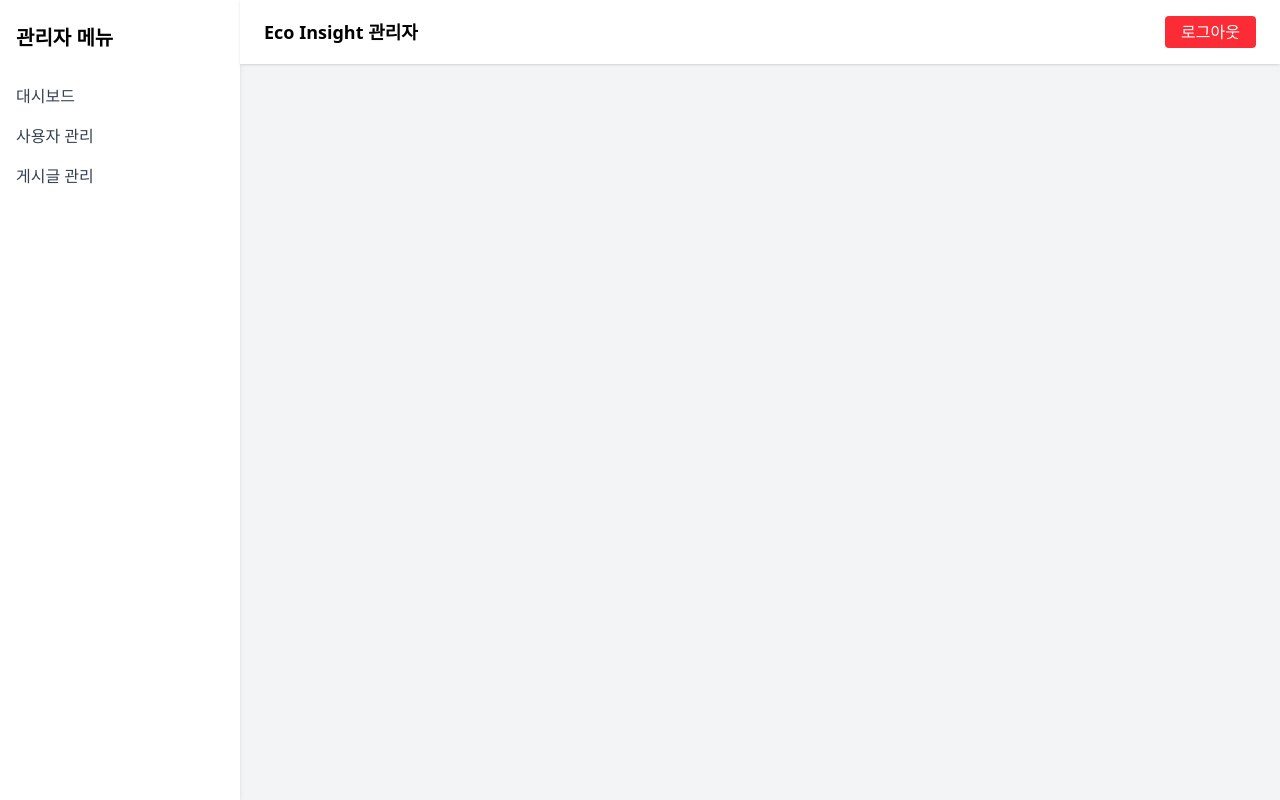
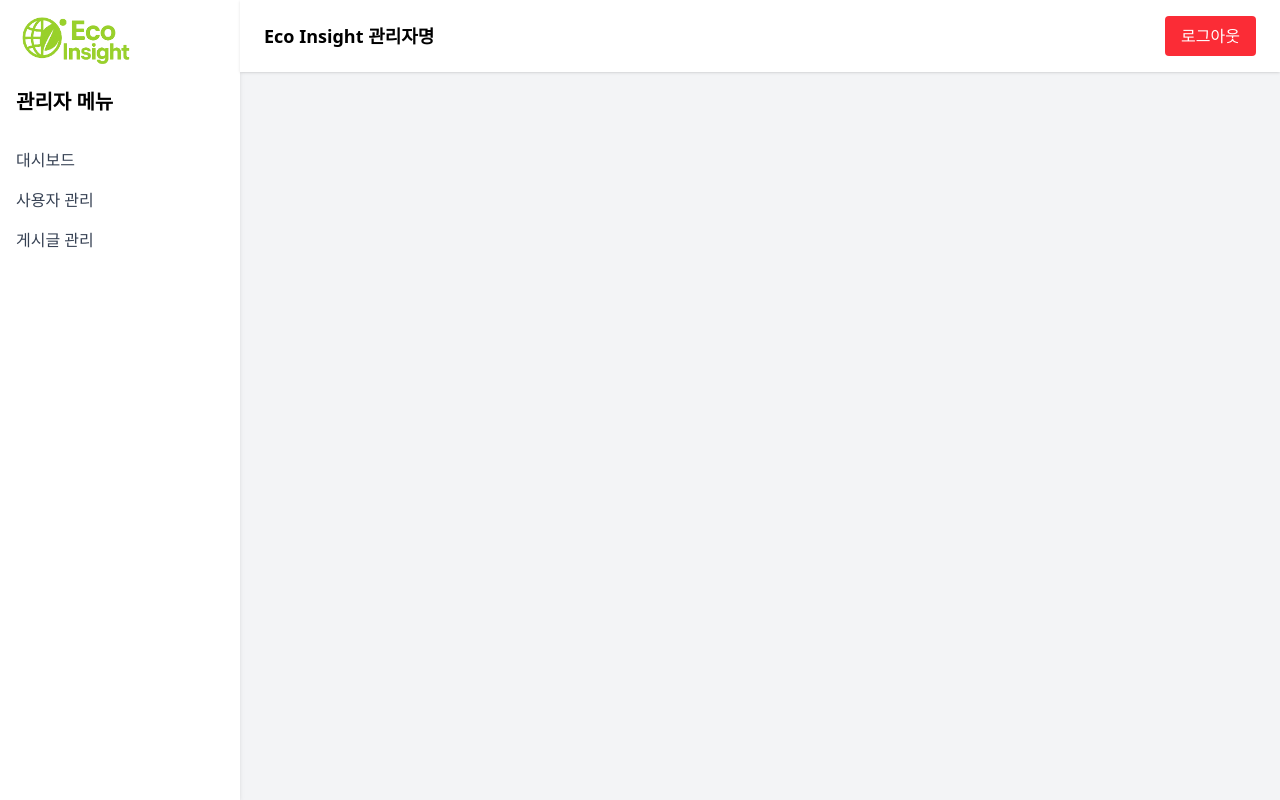
Before and after one commit to holelung/EcoInsight, a React (Vite) app in the folder frontend/eco-insight/: page /admin/dashboard in a window 1280 px wide. Built offline with nearby package versions, Linux system fonts and the light colour scheme.

Commit message:
adminDashBoard editing..

```diff
--- a/frontend/eco-insight/src/components/Button/ListItem.jsx
+++ b/frontend/eco-insight/src/components/Button/ListItem.jsx
@@ -3,8 +3,10 @@ const ListItem = ({ children, onClick }) => {
 
   return (
     <>
-      <li className="px-2 py-1 rounded-lg hover:bg-main active:opacity-80"
-      onClick={onClick}>{children}</li>
+      <li
+        className="px-2 py-1 rounded-lg hover:bg-main active:opacity-80"
+        onClick={onClick}
+      >{children}</li>
     </>
   );
 }
--- a/frontend/eco-insight/src/components/Layout/AdminLayout.jsx
+++ b/frontend/eco-insight/src/components/Layout/AdminLayout.jsx
@@ -1,13 +1,20 @@
 import { Outlet, useNavigate } from "react-router-dom";
+import logo from "../../assets/EcoInsigthLogo2.png";
 
 const AdminLayout = () => {
   const navi = useNavigate();
 
+  const clickLogout = () => {
+    localStorage.clear();
+    navi("/");
+  }
+
   return (
     <div className="flex min-h-screen bg-gray-100">
       {/* 사이드바 */}
-      <aside className="w-60 bg-white shadow-md px-4 py-6">
-        <h2 className="text-xl font-bold mb-8">관리자 메뉴</h2>
+      <aside className="w-60 bg-white shadow-md px-4 py-3">
+        <img src={logo} alt="EcoInsightLogo" className="h-14 w-auto" />
+        <h2 className="text-xl font-bold mb-8 mt-5">관리자 메뉴</h2>
         <ul className="space-y-4 text-gray-700">
           <li
             className="cursor-pointer hover:text-green-600"
@@ -34,13 +41,10 @@ const AdminLayout = () => {
       <div className="flex flex-col flex-grow">
         {/* 상단바 */}
         <header className="bg-white shadow px-6 py-4 flex justify-between items-center">
-          <h1 className="text-lg font-semibold">Eco Insight 관리자</h1>
+          <h1 className="text-lg font-semibold">Eco Insight 관리자명</h1>
           <button
-            className="bg-red-500 text-white px-4 py-1 rounded hover:bg-red-600"
-            onClick={() => {
-              localStorage.clear();
-              navi("/");
-            }}
+            className="bg-red-500 text-white px-4 py-2 rounded hover:bg-red-600"
+            onClick={() => clickLogout()}
           >
             로그아웃
           </button>
```
